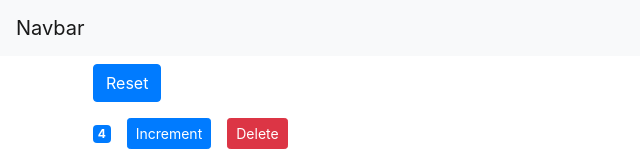
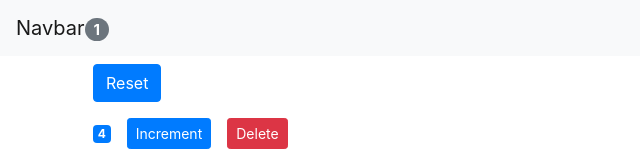
Before and after one commit to PalakVora/counter-app, a React (Create React App) app: page / in a window 1280 px wide. Shown: the top 160 px of the page, without its empty margins (0-640 px from the left). Built offline with nearby package versions, Linux system fonts and the light colour scheme.

Commit message:
Display counter in navbar

```diff
--- a/src/App.js
+++ b/src/App.js
@@ -35,7 +35,7 @@
   render(){
     return (
       <React.Fragment>
-      <NavBar/>
+      <NavBar totalCounters={this.state.counters.filter(c=>c.value>0).length}/>
       <main className='container'>
         <Counters
           counters={this.state.counters}
--- a/src/components/navbar.jsx
+++ b/src/components/navbar.jsx
@@ -3,7 +3,13 @@
 class NavBar extends Component {
     render() {
         return ( <nav className="navbar navbar-light bg-light">
-        <a className="navbar-brand" href="#">Navbar</a>
+        <a className="navbar-brand" href="#">
+          Navbar
+          <span
+            className="badge badge-pill badge-secondary">
+            {this.props.totalCounters}
+          </span>
+        </a>
       </nav> );
     }
 }
```
